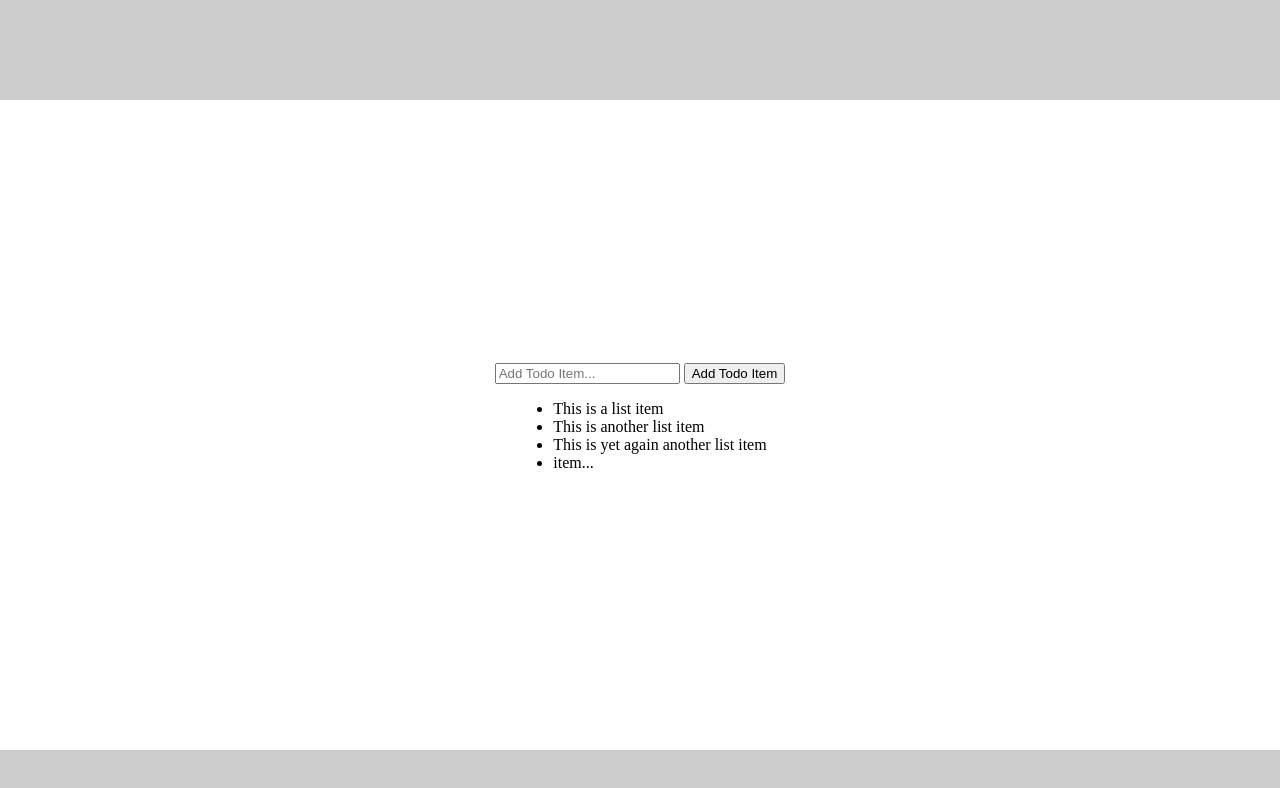
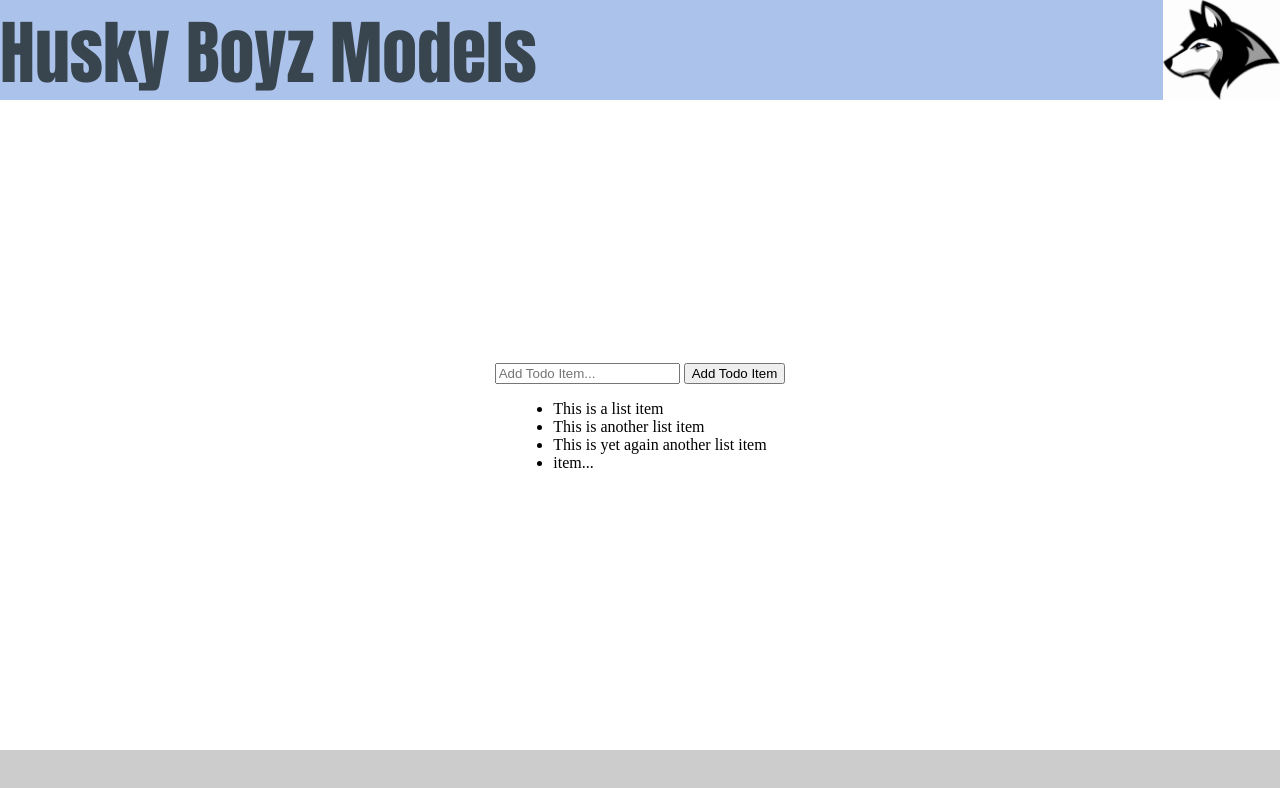
Before and after one commit to saintsarkis/Todo-List-App, a plain HTML site: page index.html in a window 1280 px wide. Drawn offline with Linux system fonts and the light colour scheme.

Commit message:
adding to header

```diff
--- a/app.css
+++ b/app.css
@@ -16,8 +16,18 @@ header {
     /*
      * set background color of the header as well as give it a height
      */
+    : ;
+    font-family: Impact, Haettenschweiler, 'Arial Narrow Bold', sans-serif;
+    font-size: 70px;
     height: 100px;
-    background-color: #ccc;
+    background-color: #abc2eb;
+    color: #38444e;
+}
+
+img {
+    max-width: 100%;
+    max-height: 100%;
+    float: right;
 }
 
 section {
--- a/index.html
+++ b/index.html
@@ -5,7 +5,9 @@
     <link rel="stylesheet" type="text/css" href="app.css">
 </head>
 <body>
-    <header></header>
+    <header>Husky Boyz Models
+        <img src="huskyboyz3.jpg" alt="husky">
+    </header>
     <section>
         <!-- here is our basic form... we'll use it to enter todo items -->
         <!-- this will be dynamic eventually -->
```
Also changed, not shown: huskyboyz3.jpg (added), 1 other file.
